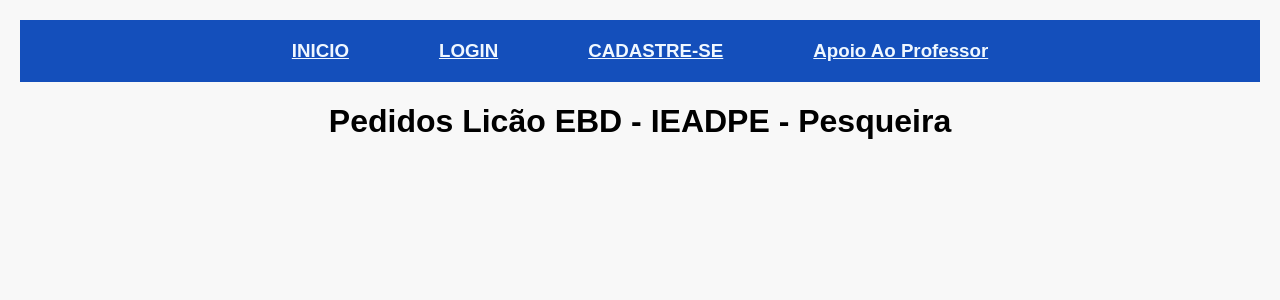
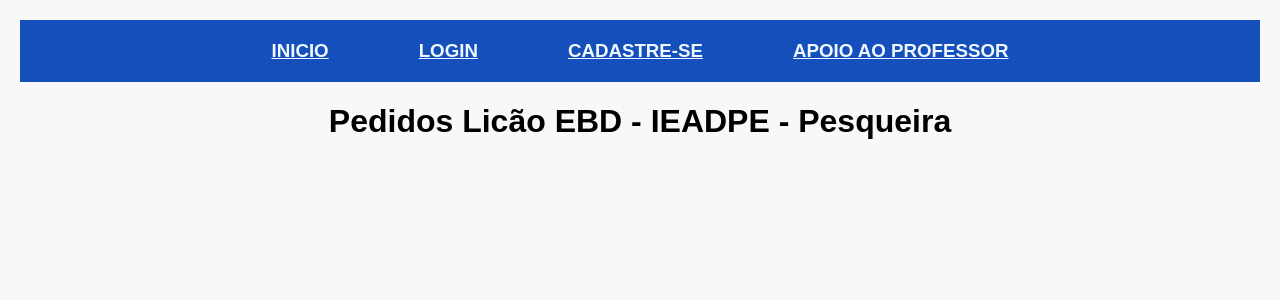
Before and after one commit to joaokenedy-debug/ebdpesqueira, a Flask app: page / in a window 1280 px wide. Shown: the top 300 px of the page. Run offline with Flask 3, Linux system fonts and the light colour scheme; parts of the project's set-up code (start-up, migrations or seed data) failed here and were passed over.

Commit message:
Update home.html

```diff
--- a/ebd/templates/home.html
+++ b/ebd/templates/home.html
@@ -14,7 +14,7 @@
           <a class="nav-link disabled" aria-disabled="true" style="color: aliceblue;" href="{{ url_for('home') }}">INICIO</a>
           <a class="nav-link disabled" aria-disabled="true" style="color: aliceblue;" href="{{ url_for('login') }}">LOGIN</a>
           <a class="nav-link disabled" aria-disabled="true" style="color: aliceblue;" href="{{ url_for('cadastro') }}">CADASTRE-SE</a>
-          <a class="nav-link disabled" aria-disabled="true" style="color: aliceblue;" href="{{ url_for('gerenciar_pdfs') }}">Apoio Ao Professor</a>
+          <a class="nav-link disabled" aria-disabled="true" style="color: aliceblue;" href="{{ url_for('gerenciar_pdfs') }}">APOIO AO PROFESSOR</a>
         </h3>
       </nav>
       {% endblock %}
```
